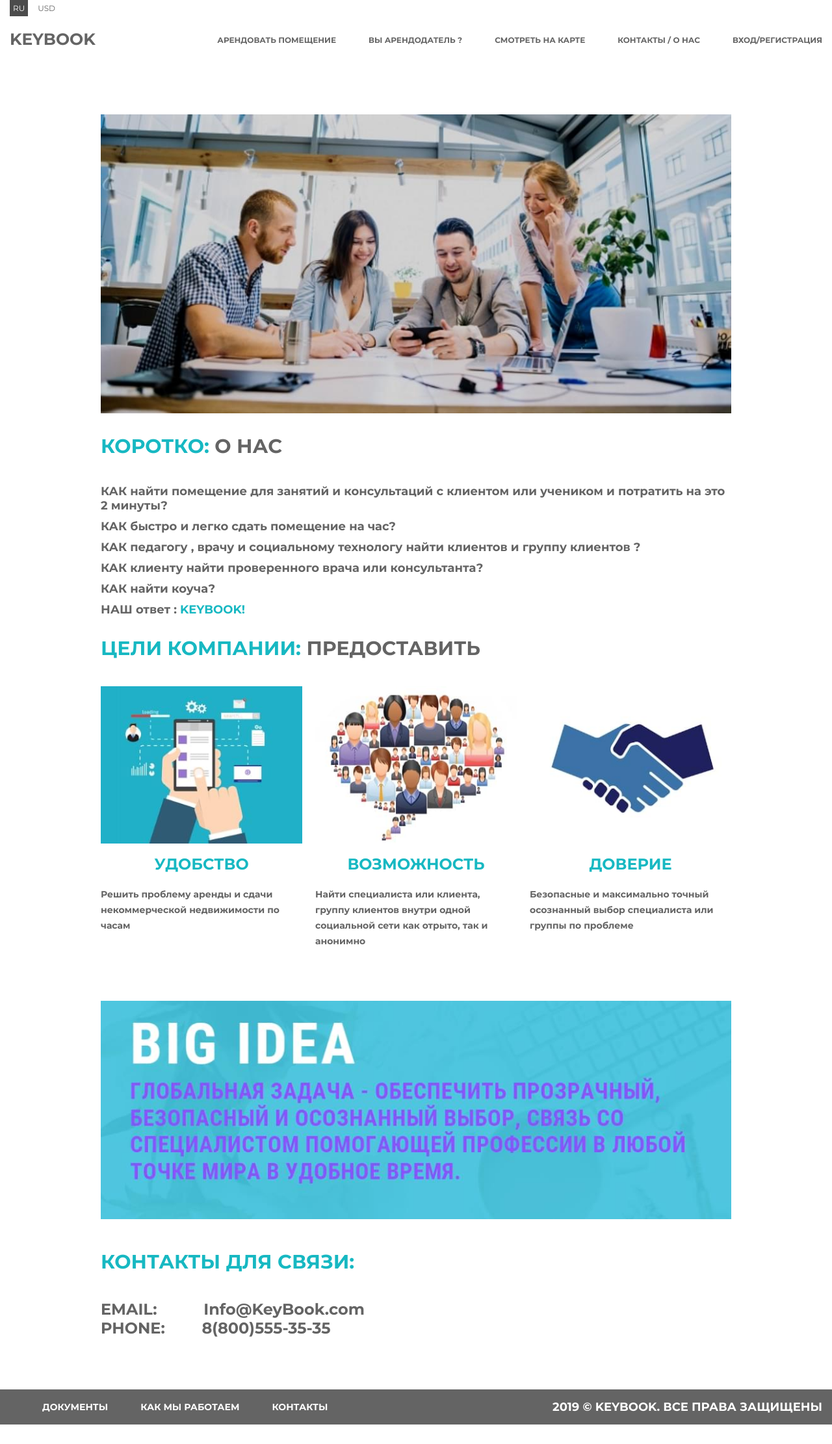
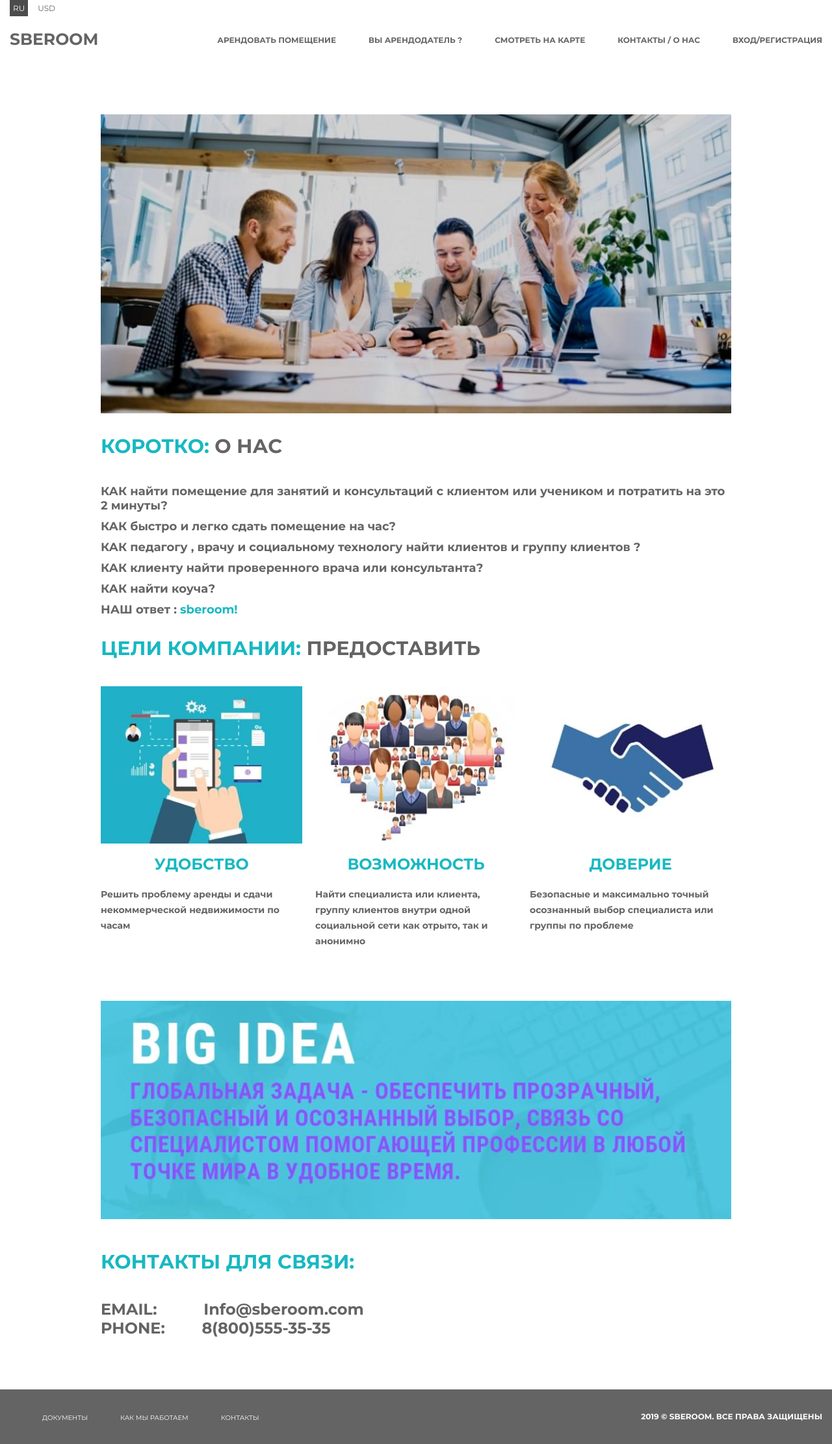
Before and after one commit to ddnnss/keybook, a Django app: page /about/ in a window 1280 px wide. Shown: the whole page at 65% size. Before the commit the page ends 2192 px from the top, so only its background shows below. Run offline with Django 3.2, Linux system fonts and the light colour scheme; some libraries are stand-ins or nearby versions.

```diff
--- a/static/css/main.css
+++ b/static/css/main.css
@@ -1229,7 +1229,6 @@ textarea {
 .best-offers-item__info-left p {
   font: 14px "Montserrat Bold", sans-serif;
   color: #646464;
-  text-align: center;
 }
 
 .best-offers-item__info-left span {
@@ -2138,7 +2137,7 @@ textarea {
 
 .footer-bottom {
   background: #646464;
-  padding: 15px 0;
+  padding: 30px 0;
 }
 
 .footer-bottom-social ul {
@@ -2151,7 +2150,7 @@ textarea {
 }
 
 .footer-bottom-social ul li a {
-  font: 14px "Montserrat Bold", sans-serif;
+  font: 10px "Montserrat Regular", sans-serif;
   color: #ffffff;
   text-transform: uppercase;
   margin-left: 50px;
@@ -2166,7 +2165,7 @@ textarea {
 }
 
 .footer-bottom-copyright p {
-  font: 18px "Montserrat Bold", sans-serif;
+  font: 12px "Montserrat Bold", sans-serif;
   color: #ffffff;
   text-transform: uppercase;
 }
--- a/templates/basic.html
+++ b/templates/basic.html
@@ -4,7 +4,7 @@
 <head>
   <meta charset="UTF-8">
   <meta name="viewport" content="width=device-width, initial-scale=1, shrink-to-fit=no">
-  <title>{% block title %}KEYBOOK{% endblock %}</title>
+  <title>{% block title %}SBEROOM{% endblock %}</title>
 
   <link rel="stylesheet" href="{% static 'css/main.css' %}">
 </head>
--- a/templates/footer.html
+++ b/templates/footer.html
@@ -11,7 +11,7 @@
       </div>
        <div class="footer-bottom-copyright" >
         <p>
-          2019 &copy; keybook. все права защищены
+          2019 &copy; sberoom. все права защищены
         </p>
       </div>
     </div>
--- a/templates/header-bg.html
+++ b/templates/header-bg.html
@@ -2,7 +2,7 @@
     <div class=" header-wrapper ">
         <div class="container wrapper">
             <div class="grid-item header-logo">
-                <a href="/">keybook</a>
+                <a href="/">sberoom</a>
                 <div class="header-languages">
                     <p class="active">RU</p>
                     <p>USD</p>
--- a/templates/header-no-bg.html
+++ b/templates/header-no-bg.html
@@ -2,7 +2,7 @@
     <div class=" header-wrapper ">
         <div class="container wrapper">
             <div class="grid-item header-logo header-logo-dark">
-                <a href="/">keybook</a>
+                <a href="/">sberoom</a>
                  <div class="header-languages">
                     <p class="active">RU</p>
                     <p style="color: #646464">USD</p>
--- a/templates/pages/about.html
+++ b/templates/pages/about.html
@@ -19,7 +19,7 @@
         <p> КАК педагогу , врачу и социальному технологу найти клиентов и  группу клиентов ?</p>
         <p> КАК клиенту найти проверенного врача или консультанта?</p>
         <p> КАК найти коуча?</p>
-        <p> НАШ ответ : <span>KEYBOOK!</span></p>
+        <p> НАШ ответ : <span>sberoom!</span></p>
 
     </div>
       <div  class="section-header">
@@ -46,7 +46,7 @@
       <div  class="section-header">
       <h3><span>КОНТАКТЫ ДЛЯ СВЯЗИ:</span></h3>
     </div>
-    <p class="contacts-info">EMAIL:                  <span style="margin-left: 65px"> Info@KeyBook.com</span></p>
+    <p class="contacts-info">EMAIL:                  <span style="margin-left: 65px"> Info@sberoom.com</span></p>
     <p class="contacts-info">PHONE:                  <span >8(800)555-35-35</span></p>
 
 </section>
--- a/templates/pages/login.html
+++ b/templates/pages/login.html
@@ -10,7 +10,7 @@
     <div class=" header-wrapper ">
         <div class="container wrapper">
             <div class="grid-item header-logo header-logo-dark">
-                <a href="/">keybook</a>
+                <a href="/">sberoom</a>
                  <div class="header-languages">
                     <p class="active">RU</p>
                     <p style="color: #646464">USD</p>
--- a/templates/pages/search.html
+++ b/templates/pages/search.html
@@ -10,7 +10,7 @@
     <div class=" header-wrapper ">
         <div class="container wrapper">
             <div class="grid-item header-logo">
-                <a href="/">keybook</a>
+                <a href="/">sberoom</a>
                  <div class="header-languages">
                     <p class="active">RU</p>
                     <p>USD</p>
```
